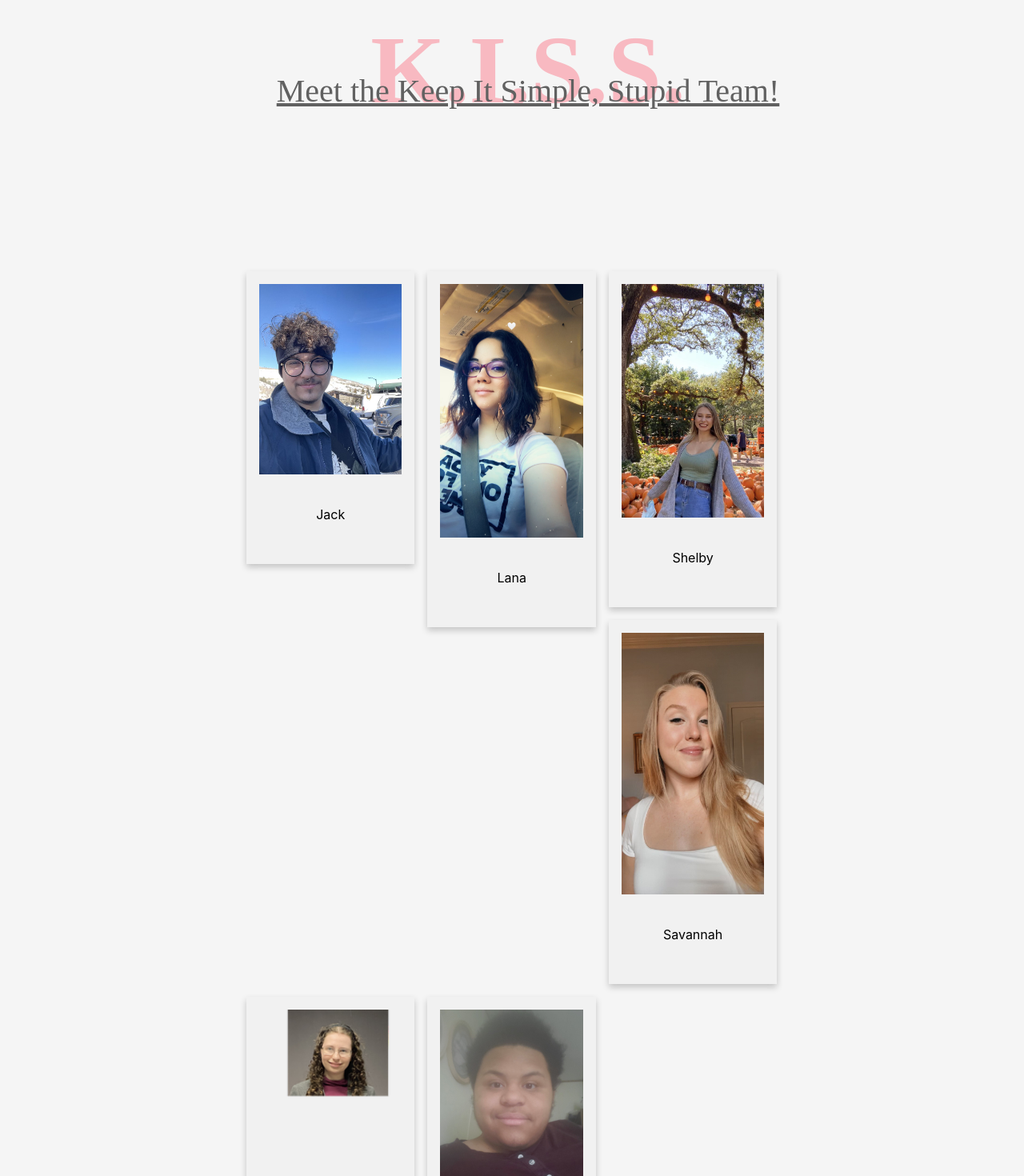
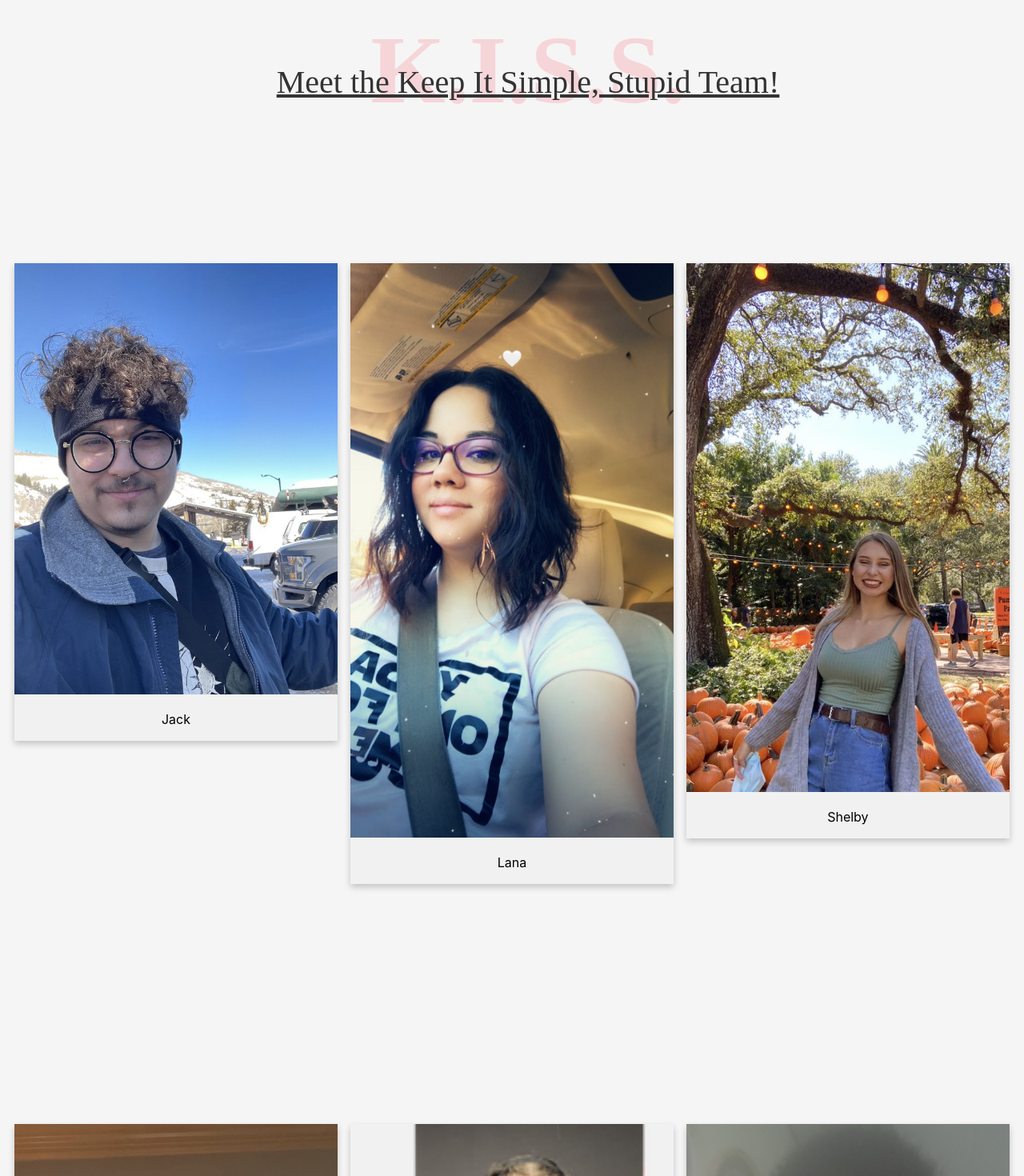
Before and after one commit to Morgan-Maumus/The-Flamingos-KISS, a React (Create React App) app in the folder flamingos/: page /About in a window 1280 px wide. Shown: the part 60-1530 px from the top of the page at 80% size. Built offline with nearby package versions, Linux system fonts and the light colour scheme.

Commit message:
edits
Signed-off-by: MALANA S FUENTES <105810456+ChaosxPixie@users.noreply.github.com>

```diff
--- a/flamingos/src/App.css
+++ b/flamingos/src/App.css
@@ -272,7 +272,6 @@
 /* ADD TREE BUTTON STYLES */
 .add-button-container{
   padding-right: 3vh;
-
 }
 
 .add-tree{
@@ -297,18 +296,28 @@
 
 
 /* ABOUT THE TEAM STYLES */
+/*HTML/CSS taken https://www.w3schools.com/howto/howto_css_about_page.asp
+for educational/personal purposes*/
+
+/*Header Container*/
+.containHeader{
+  width: 100%;
+  height: auto;
+  background-position: center;
+  padding: 20px;
+  position: relative;
+}
 
 /* text in header*/
 .logoText {
   width: 100%;
-  height: auto;
   color: #333333;
   font-family:"Monotype Corsiva";
   font-weight: 500;
   font-size: 40px;
   text-align: center;
   position: absolute;
-  bottom:20px;
+  top: 80px;
 }
 
 /* header */
@@ -316,53 +325,56 @@
   width: 100%;
   height: auto;
   color: #f9a7b1;
-  opacity: 76%;
+  opacity:40%;
   font-family: "Freehand", serif;
   font-weight: 700;
   font-size: 120px;
   text-align: center;
   position: absolute;
-  top: auto;
 }
 
+/*Cards container*/
+.containCard{
+  width: 100%;
+  padding: 10px;
+  margin-top: 80px;
+}
+/*remove extra l&r margins, due to pad in columns*/
+
+/*ID card details container*/
+.containTxt{
+  width: 100%;
+  height: auto;
+  padding: 1px;
+}
 
 /*three columns side by side*/
 .columnImg {
   float: left;
-  width: 33.3%;
-  margin-bottom: 16px;
+  width: 33.33%;
   padding: 0 8px;
-
 }
 
-/*remove extra l&r margins, due to pad in columns*/
-.row {
-  margin: 300px;
-  height: 40px;
-  width: auto;
-
-}
-
-/*clear floats after columns*/
-.row:after{
+/*clear floats after columns & rows*/
+.row::after{
   content: "";
   display: table;
   clear: both;
+}
 
-}
 /*Styling the card-like display*/
 .card {
   box-shadow: 0 4px 8px 0 rgba(0, 0, 0, 0.2);
-  padding: 16px;
   text-align: center;
   background-color: #f1f1f1;
+  margin-top: 200px;
 }
+
 /* responsive columns for small screens*/
 @media screen and(max-width: 600px) {
-  .columnImg {
-    width: 100%;
-    display: block;
-    margin-bottom: 20px;
+ .columnImg {
+  width: 100%;
+  display: block;
   }
 }
 
@@ -377,8 +389,8 @@
   line-height: 1.3;
   text-align: center;
 }
+/* ABOUT THE TEAM STYLES */
 
-/* MEET THE TEAM STYLES */
 
 /* ACCOUNT PAGE STYLES */
 /* Some HTML & CSS taken from https://www.youtube.com/watch?v=p1GmFCGuVjw for education/personal purposes */
--- a/flamingos/src/Components/Navigation.js
+++ b/flamingos/src/Components/Navigation.js
@@ -1,5 +1,4 @@
 import React from 'react'
-import {Link} from "react-router-dom";
 import logo from "../Images/logo.png";
 import home from "../Images/home.png";
 import signin from "../Images/signin.jpg";
@@ -9,15 +8,14 @@ function Navigation(){
 
     return (
         <div className = "nav-bar">
-
             <div className="nav-left">
-                <a href="./About" className='nav-links nav-left'><img title='Go to the About Page' id='logo' src={logo}></img></a>
+                <a href="./About" className='nav-links nav-left'><img title='Go to the About Page' id='logo' src={logo} alt='to About'/></a>
             </div>
             <div className="nav-center">
-                <a href="./" className = "nav-links nav-center" classname='center-padding'><img title='Go to the Home (Roots) Page' id='home' src={home}></img></a>
+                <a href="./" className = "nav-links nav-center" classname='center-padding'><img title='Go to the Home (Roots) Page' id='home' src={home} alt='to Home'/></a>
             </div>
             <div className="nav-right">
-                <a href="./Signin" className='nav-links nav-right'><img title='Go to the User Account Page' id='signin' src={signin}></img></a>
+                <a href="./Signin" className='nav-links nav-right'><img title='Go to the User Account Page' id='signin' src={signin} alt='to Profile'/></a>
             </div>
         </div>
     )
--- a/flamingos/src/Pages/About.js
+++ b/flamingos/src/Pages/About.js
@@ -10,71 +10,76 @@ import Phil from '../Images/Phil.jpg';
 
 function Header() {
     return (
-        <>
-            <div className='container'>
-                <div className='bgImg'/>
-                <div className='kissHeader'> K.I.S.S.
-                    <div className='logoText'>
-                        <u>Meet the Keep It Simple, Stupid Team!</u>
+        <div className='containHeader'>
+            <div className='kissHeader'>K.I.S.S. </div>
+            <div className='logoText'> <u>Meet the Keep It Simple, Stupid Team!</u> </div>
         </div>
-                </div>
-            </div>
-        </>
     )
 }
 function Body(){
     return(
         <>
+            <div className='containCard'>
                 <div className='row'>
                 <div className='columnImg'>
-                    <div className='card' width='100%'>
+                    <div className='card'>
                         <img src= { jackjack } alt='Jack' width='100%' height='auto'/>
-                        <div className='container'>
+                        <div className='containTxt'>
                             <p>Jack</p>
                         </div>
                     </div>
                 </div>
+
                 <div className='columnImg'>
-                    <div className='card' width='100%'>
+                    <div className='card'>
                         <img src= { lana } alt='Lana' width='100%'/>
-                        <div className='container'>
+                        <div className='containTxt'>
                             <p>Lana</p>
                         </div>
                     </div>
                 </div>
+
                 <div className='columnImg'>
-                    <div className='card' width='100%'>
+                    <div className='card'>
                         <img src= { Shelbs } alt='Shelby' width='100%' height='auto'/>
-                        <div className='container'>
+                        <div className='containTxt'>
                             <p>Shelby</p>
                         </div>
                     </div>
                 </div>
             </div>
+            </div>
+
+            <div className='containCard'>
                 <div className='row'>
+
                     <div className='columnImg'>
-                    <div className='card' width='100%'>
+                        <div className='card'>
                             <img src= { sav } alt='Savannah' width='100%' height='auto'/>
-                        <div className='container'>
+                            <div className='containTxt'>
                             <p>Savannah</p>
                         </div>
                         </div>
                     </div>
+
                     <div className='columnImg'>
-                    <div className='card' width='100%'>
+                        <div className='card'>
                             <img src= { nat } alt='Nat' width='100%' height='auto'/>
-                        <div className='container'>
+                            <div className='containTxt'>
                             <p>Nat</p>
                         </div>
                         </div>
                     </div>
+
                     <div className='columnImg'>
-                    <div className='card' width='100%'>
+                        <div className='card'>
                             <img src= { Phil } alt='Phil' width='100%' height='auto'/>
-                        <div className='container'>
+                            <div className='containTxt'>
                             <p>Phil</p>
                         </div>
                         </div>
+                    </div>
+
                 </div>
             </div>
         </>
```
Lines whose indentation alone changed are shown as unchanged.
